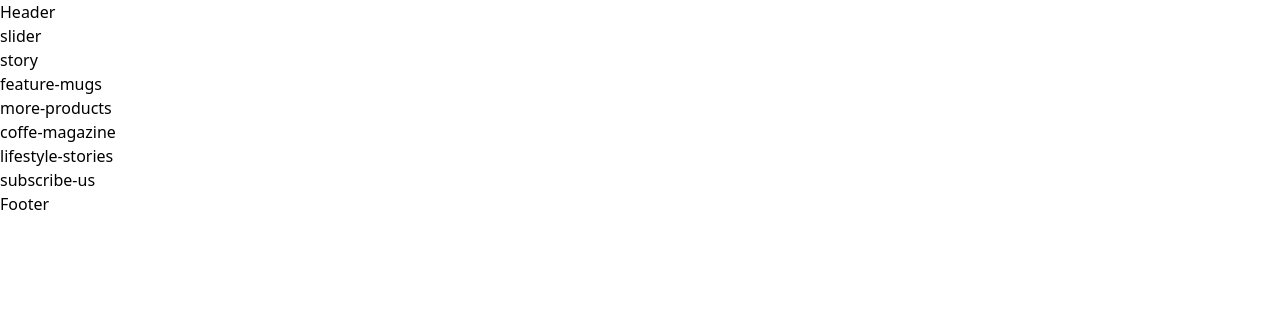
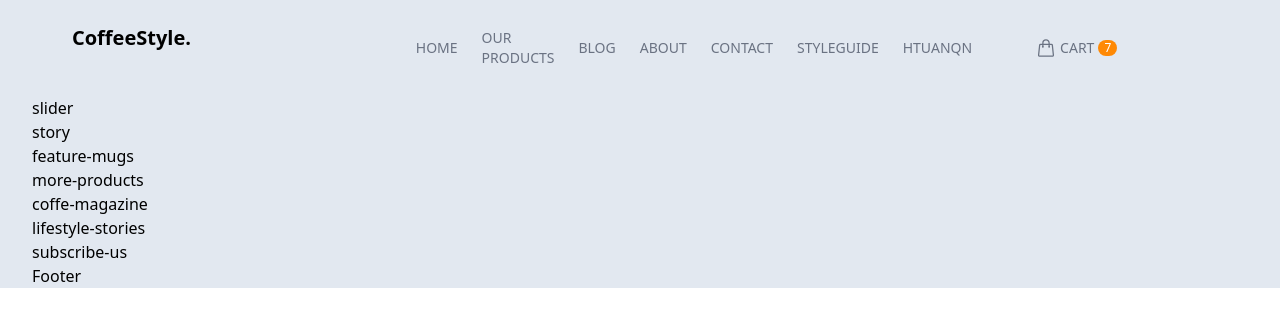
Before and after one commit to hoangtuanqn/tailwindcss-coffee-style, a website: page public/index.html in a window 1280 px wide. Drawn offline with nearby package versions, Linux system fonts and the light colour scheme; files that its build step writes are made by us from their sources.

Commit message:
Add header

```diff
--- /dev/null
+++ b/Note.txt
@@ -0,0 +1,2 @@
+- Tất cả các icon trong dự án đều có chung 1 kích cỡ
+- Nav link có nhiều cái giống nhau, nếu css quá nhiều thì cũng nên tạo 1 class mới
--- a/package.json
+++ b/package.json
@@ -4,7 +4,8 @@
   "main": "index.js",
   "scripts": {
     "test": "echo \"Error: no test specified\" && exit 1",
-    "build:css": "npx @tailwindcss/cli -i ./src/input.css -o ./public/output.css --watch"
+    "build:css": "npx @tailwindcss/cli -i ./src/input.css -o ./public/output.css --watch",
+    "start:dev": "live-server public"
   },
   "repository": {
     "type": "git",
@@ -22,5 +23,8 @@
   "dependencies": {
     "@tailwindcss/cli": "^4.1.7",
     "tailwindcss": "^4.1.7"
+  },
+  "devDependencies": {
+    "live-server": "^1.2.2"
   }
 }
--- a/public/index.html
+++ b/public/index.html
@@ -8,8 +8,50 @@
     </head>
     <body>
         <div id="root">
-            <div class="content-wrapper">
-                <header>Header</header>
+            <div class="px-8 mx-auto text-base content-wrapper max-w-[1536px] bg-slate-200">
+                <header class="py-6 mx-10">
+                    <nav class="flex flex-row justify-between">
+                        <div class="text-xl font-semibold cursor-pointer logo basis-2/6 text-centern">CoffeeStyle.</div>
+                        <ul
+                            class="flex flex-row items-center justify-end gap-6 text-sm font-medium text-gray-500 uppercase basis-3/6"
+                        >
+                            <li class="ht-top-menu-item">
+                                <a href="#">Home</a>
+                            </li>
+                            <li class="ht-top-menu-item"><a href="#">Our Products</a></li>
+                            <li class="ht-top-menu-item"><a href="#">Blog</a></li>
+                            <li class="ht-top-menu-item"><a href="#">About</a></li>
+                            <li class="ht-top-menu-item"><a href="#">Contact</a></li>
+                            <li class="ht-top-menu-item"><a href="#">StyleGuide</a></li>
+                            <li class="ht-top-menu-item"><a href="https://tuanori.vn/" target="_blank">HTUANQN</a></li>
+                        </ul>
+                        <ul
+                            class="flex items-center justify-start ml-16 text-sm font-medium text-gray-500 uppercase basis-1/6"
+                        >
+                            <li class="ht-top-menu-item">
+                                <a href="#" class="flex items-center gap-x-1">
+                                    <svg
+                                        xmlns="http://www.w3.org/2000/svg"
+                                        fill="none"
+                                        viewBox="0 0 24 24"
+                                        stroke-width="1.5"
+                                        stroke="currentColor"
+                                        class="ht-icon"
+                                    >
+                                        <path
+                                            stroke-linecap="round"
+                                            stroke-linejoin="round"
+                                            d="M15.75 10.5V6a3.75 3.75 0 1 0-7.5 0v4.5m11.356-1.993 1.263 12c.07.665-.45 1.243-1.119 1.243H4.25a1.125 1.125 0 0 1-1.12-1.243l1.264-12A1.125 1.125 0 0 1 5.513 7.5h12.974c.576 0 1.059.435 1.119 1.007ZM8.625 10.5a.375.375 0 1 1-.75 0 .375.375 0 0 1 .75 0Zm7.5 0a.375.375 0 1 1-.75 0 .375.375 0 0 1 .75 0Z"
+                                        />
+                                    </svg>
+
+                                    <span>Cart</span>
+                                    <span class="text-white bg-orange-400 ht-icon-circle">7</span>
+                                </a>
+                            </li>
+                        </ul>
+                    </nav>
+                </header>
                 <main>
                     <div class="slider">slider</div>
                     <div class="story">story</div>
--- a/src/input.css
+++ b/src/input.css
@@ -1 +1,15 @@
 @import "tailwindcss";
+@theme {
+    --color-light-coffee: #c89f94;
+}
+@layer components {
+    .ht-top-menu-item {
+        @apply relative py-1 cursor-pointer hover:text-gray-800 after:absolute after:bottom-0 after:left-0 after:w-0 after:bg-light-coffee after:h-0.5 hover:after:w-full after:transition-all after:ease-in-out after:duration-300;
+    }
+    .ht-icon {
+        @apply w-5 h-5 inline-block;
+    }
+    .ht-icon-circle {
+        @apply text-xs text-center rounded-full px-1.5;
+    }
+}
```
Also changed, not shown: public/output.css (deleted), 2 other files.
